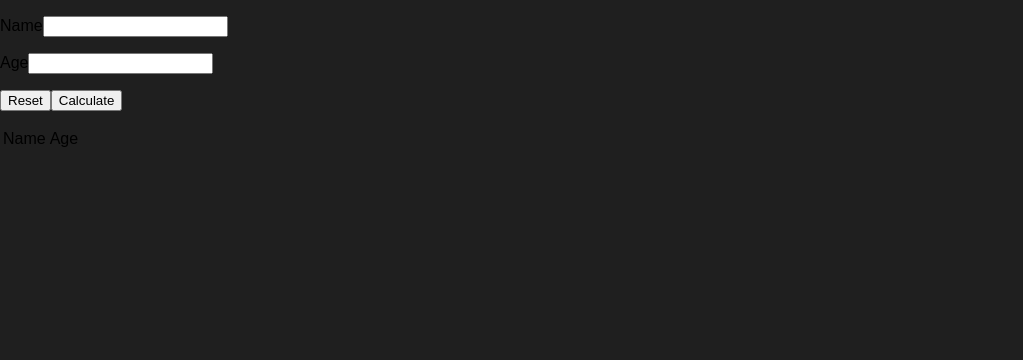
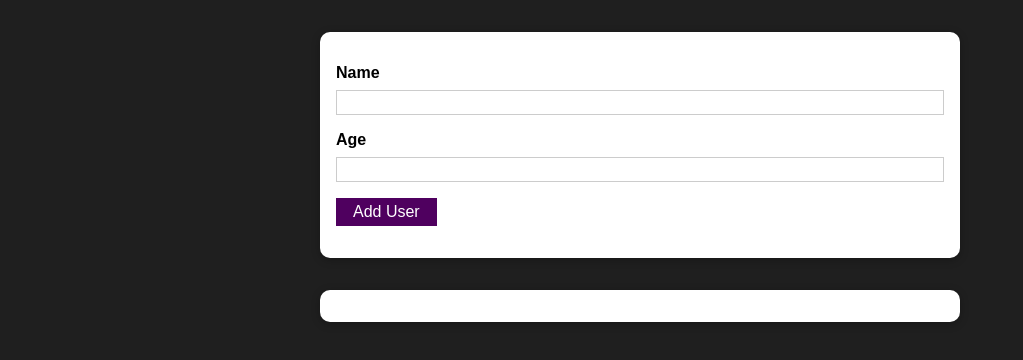
Before and after one commit to StefanoPisano/react-user-management, a React (Create React App) app: page / in a window 1280 px wide. Shown: the top 360 px of the page, without its empty margins (0-1023 px from the left). Built offline with nearby package versions, Linux system fonts and the light colour scheme.

Commit message:
feat: ui improvements using Car component

```diff
--- a/src/components/UserForm/UserForm.js
+++ b/src/components/UserForm/UserForm.js
@@ -1,5 +1,6 @@
 import {useState} from "react";
-import userList from "../UserList/UserList";
+import styles from "./UserForm.module.css";
+import Card from "../UI/Card";
 
 const DEFAULT_STATE = {
 	name: '',
@@ -42,7 +43,7 @@ function UserForm(props) {
 	}
 
 	return (
-		<div>
+		<Card className={styles.input}>
 			<form onSubmit={submitUser}>
 				<p>
 					<label htmlFor="name">Name</label>
@@ -55,15 +56,12 @@ function UserForm(props) {
 					       onChange={updateAge}/>
 				</p>
 				<p>
-					<button type="reset">
-						Reset
-					</button>
-					<button type="submit">
-						Calculate
+					<button type="submit" className={styles.button}>
+						Add User
 					</button>
 				</p>
 			</form>
-		</div>
+		</Card>
 	)
 }
 
--- /dev/null
+++ b/src/components/UserForm/UserForm.module.css
@@ -0,0 +1,45 @@
+.input {
+    margin: 2rem auto;
+    padding: 1rem;
+    width: 90%;
+    max-width: 40rem;
+}
+
+.input label {
+    display: block;
+    font-weight: bold;
+    margin-bottom: 0.5rem;
+}
+
+.input input {
+    font: inherit;
+    display: block;
+    width: 100%;
+    border: 1px solid #ccc;
+    padding: 0.15rem;
+    margin-bottom: 0.5rem;
+}
+
+.input input:focus {
+    outline: none;
+    border-color: #4f005f;
+}
+
+.button {
+    font: inherit;
+    border: 1px solid #4f005f;
+    background: #4f005f;
+    color: white;
+    padding: 0.25rem 1rem;
+    cursor: pointer;
+}
+
+.button:hover,
+.button:active {
+    background: #741188;
+    border-color: #741188;
+}
+
+.button:focus {
+    outline: none;
+}
--- a/src/components/UserList/UserList.js
+++ b/src/components/UserList/UserList.js
@@ -1,22 +1,17 @@
+import styles from "./UserList.module.css"
+import Card from "../UI/Card";
+
 function UserList({users}) {
 
-	const usersHtml = users.map(user => <tr key={crypto.randomUUID()}>
-		<td>{user.name}</td>
-		<td>{user.age}</td>
-	</tr>)
+	const usersHtml = users.map(user => <li key={crypto.randomUUID()}>{user.name} - {user.age} years old</li>)
 
 	return (
-		<table>
-			<thead>
-			<tr>
-				<td>Name</td>
-				<td>Age</td>
-			</tr>
-			</thead>
-			<tbody>
-			{usersHtml}
-			</tbody>
-		</table>
+		<Card className={styles.users}>
+			<ul>
+				{usersHtml}
+			</ul>
+		</Card>
+
 	)
 }
 
--- /dev/null
+++ b/src/components/UserList/UserList.module.css
@@ -0,0 +1,17 @@
+.users {
+    margin: 2rem auto;
+    width: 90%;
+    max-width: 40rem;
+}
+
+.users ul {
+    list-style: none;
+    padding: 1rem;
+}
+
+.users li {
+    border: 1px solid #ccc;
+    background-color: whitesmoke;
+    margin: 0.5rem 0;
+    padding: 0.5rem;
+}
```
